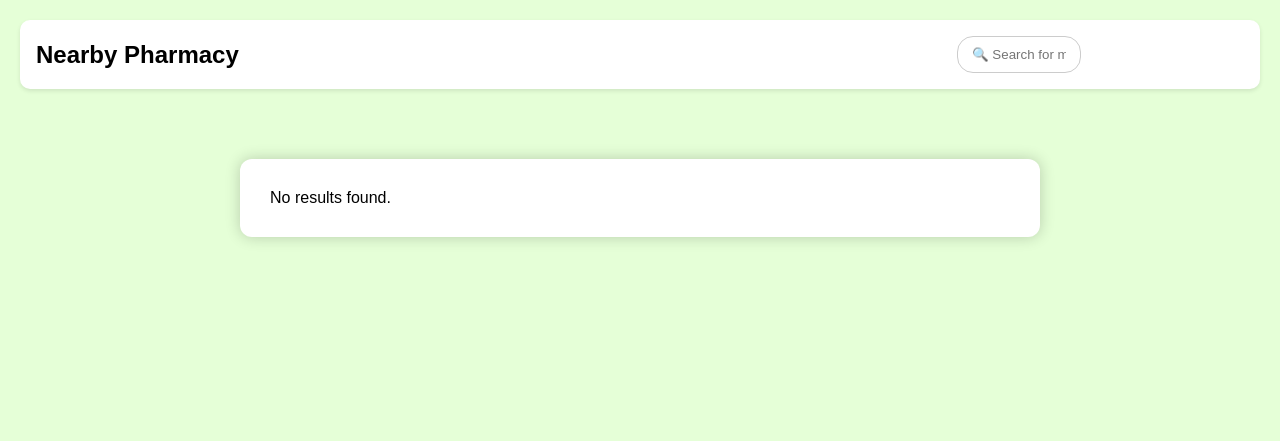
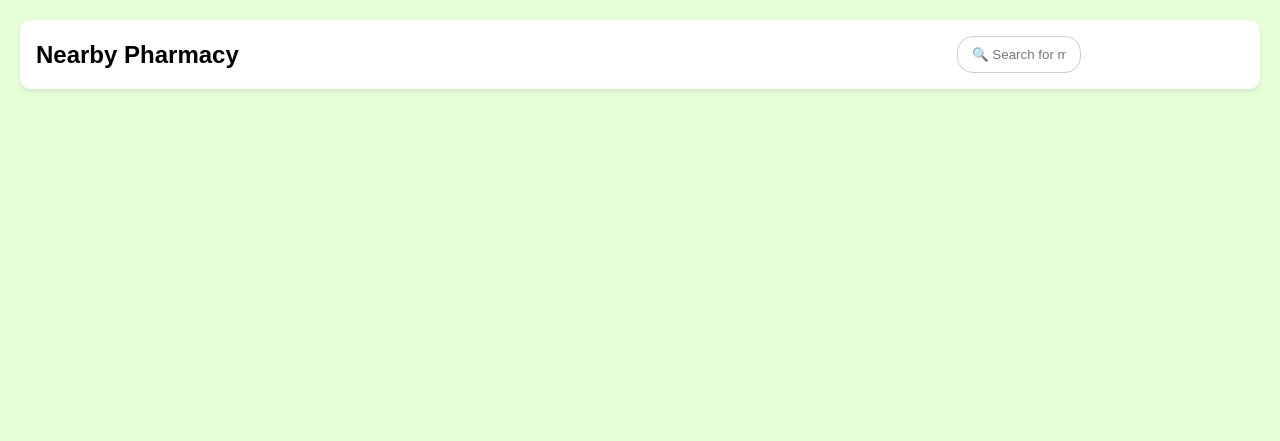
Before and after one commit to fyorina21/Pharmalook-, a Flask app: page /user in a window 1280 px wide. Shown: the top 441 px of the page. Run offline with Flask 3, Linux system fonts and the light colour scheme.

Commit message:
i updated my html

```diff
--- a/app/routes.py
+++ b/app/routes.py
@@ -51,10 +51,13 @@ def home():
 def user_homepage():
     # Get search query from URL parameters (default to empty string if none)
     search_query = request.args.get("q", "").strip()
-    results = None
+    results = []
     if search_query:
         # Search for medicines by name (case-insensitive)
         results = Medicine.query.filter(Medicine.Medicinename.ilike(f"%{search_query}%")).all()
+
+
+
     return render_template(
         "look.html",
         medicines=results,
--- a/app/templates/look.html
+++ b/app/templates/look.html
@@ -40,10 +40,10 @@
           {% endfor %}
         </ul>
       </div>
-    {% else %}
+    {% elif query %}
     <div class="box">
             <div class="container">
-        No results found{% if query %} for "{{ query }}"{% endif %}.
+              No reults found for"{{ query }}". Please try a different search.
       </div>
     </div>
     {% endif %}
```
